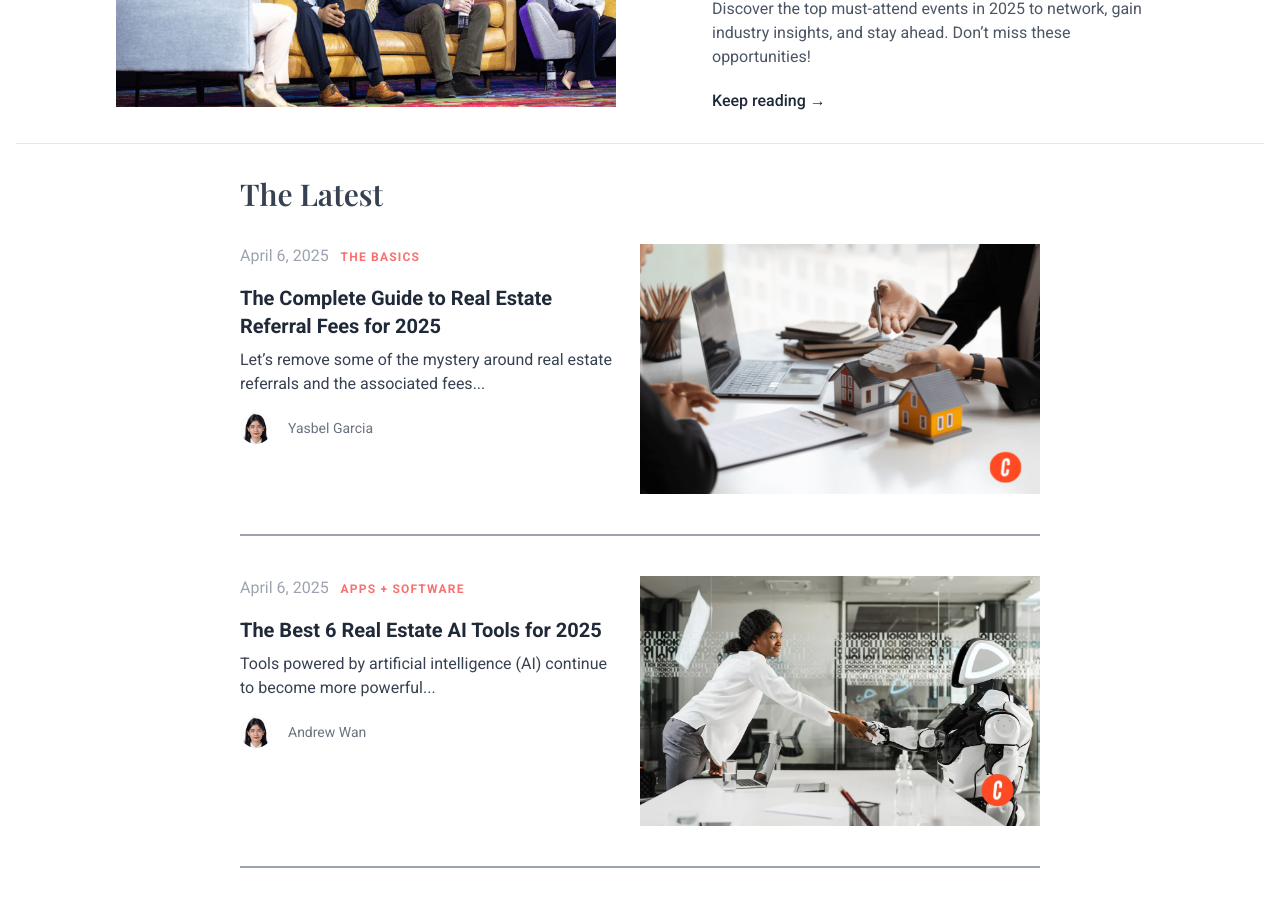
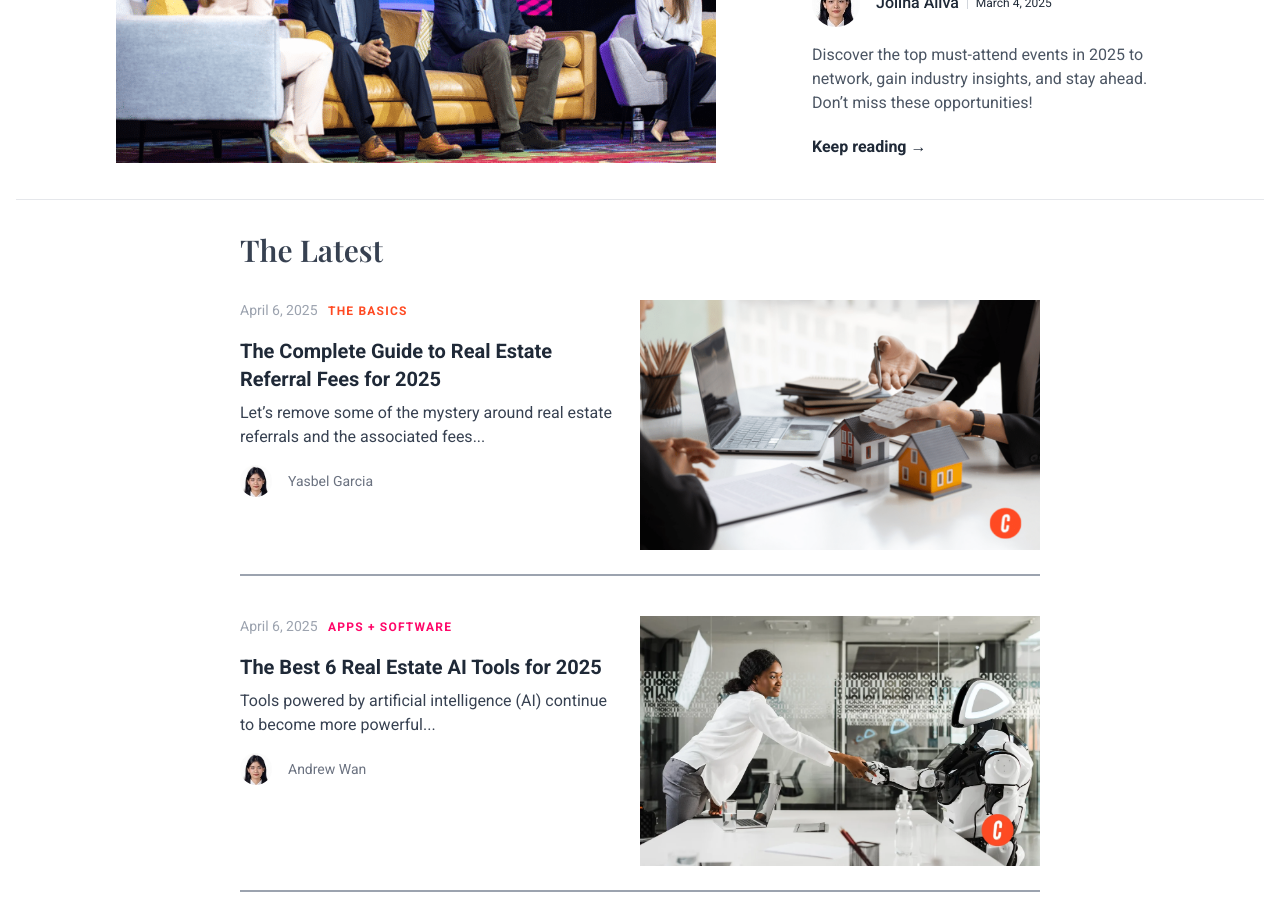
Before and after one commit to Divya-Chhabraa/blog-page, a React (Vite) app: page / in a window 1280 px wide. Shown: the part 280-1186 px from the top of the page. Built offline with nearby package versions, Linux system fonts and the light colour scheme.

Commit message:
category upd

```diff
--- a/src/components/ArticleCard.jsx
+++ b/src/components/ArticleCard.jsx
@@ -1,4 +1,5 @@
 import React from "react";
+import { categoryColors } from "../utils/categoryColors";
 
 export const ArticleCard = ({
   img,
@@ -7,16 +8,18 @@ export const ArticleCard = ({
   title,
   summary,
   author,
-}) => (
-  <div className="flex flex-col md:flex-row gap-6 border-b pb-6 w-full max-w-[50rem] mx-auto font-roboto
-                last:border-b-0 border-b-2 border-gray-400">
+}) => {
+  const color = categoryColors[category] || categoryColors.default;
+
+  return (
+    <div className="flex flex-col md:flex-row gap-6 border-b-2 border-gray-400 last:border-b-0 pb-6 w-full max-w-[50rem] mx-auto font-roboto">
       <div className="flex-1">
-      <p className="text-s text-gray-400">
-        {date} &nbsp;  <span className={"text-xs text-red-400 font-black tracking-widest"}>{category}</span>
+        <p className="text-s md:text-sm text-gray-400">
+          {date} &nbsp;&nbsp;
+          <span className={`font-black tracking-widest text-[12px] ${color}`}>{category}</span>
         </p>
 
         <h4 className="mt-4 text-lg md:text-xl font-bold">{title}</h4>
-
         <p className="mt-2 text-sm md:text-base text-gray-700">{summary}</p>
 
         <div className="flex items-center gap-4 mt-4">
@@ -28,7 +31,8 @@ export const ArticleCard = ({
       <img
         src={img}
         alt={title}
-      className="w-full md:w-[320px] lg:w-[400px] h-[200px] sm:h-[250px] sm:w-[400px] sm:mx-auto object-cover flex-shrink-0 mb-4 border-b:none"
+        className="w-full sm:w-[400px] md:w-[320px] lg:w-[400px] h-[200px] sm:h-[250px] object-cover flex-shrink-0 mb-4 md:mb-0"
       />
     </div>
   );
+};
--- a/src/components/CategorySection.jsx
+++ b/src/components/CategorySection.jsx
@@ -1,28 +1,34 @@
 import React from "react";
 import { HiOutlineArrowNarrowRight } from "react-icons/hi";
 import { ACards } from "./ACards";
+import { categoryColors } from "../utils/categoryColors";
 
-export const CategorySection = ({ title, articles }) => (
+export const CategorySection = ({ title, articles }) => {
+  const color = categoryColors[title] || categoryColors.default;
+
+  return (
     <section className="mb-10">
       <header className="flex items-center justify-between mb-4">
-      <h2 className="text-4xl font-black my-8 text-[31px] text-[#E14242] md:text-3xl">{title}</h2>
+        <h2 className="text-4xl font-black my-8 text-[31px] text-[#E14242] md:text-3xl">
+          {title}
+        </h2>
+
         <a
           href="#"
-        className="text-s font-bold text-gray-500 hover:underline flex items-center gap-1 text-[#E14242] font-roboto"
+          className={`text-sm font-bold flex items-center gap-1 font-roboto ${color}`}
         >
           all posts
-        <HiOutlineArrowNarrowRight className="h-3.5 w-3.5" />
+          <HiOutlineArrowNarrowRight className={`h-3.5 w-3.5 ${color}`} />
         </a>
       </header>
 
-    {/* cards */}
       <div className="grid grid-cols-1 sm:grid-cols-2 md:grid-cols-3 gap-6">
         {articles.map((a) => (
           <ACards key={a.title} {...a} category={title} />
-
         ))}
       </div>
 
       <div className="h-px bg-gray-200 mt-6" />
     </section>
   );
+};
--- a/src/components/HeroSection.jsx
+++ b/src/components/HeroSection.jsx
@@ -5,7 +5,7 @@ export const HeroSection = () => (
     <img
       src="/images/hero.png"
       alt="Real Estate Conference"
-      className="w-full sm:w-[420px] md:w-[500px] h-auto flex-shrink-0 my-6 "
+      className="w-full sm:w-[420px] md:w-[600px] h-auto flex-shrink-0 my-6 "
     />
 
     <div className="flex-1 flex flex-col justify-center md:ml-16">
@@ -35,7 +35,7 @@ export const HeroSection = () => (
         and stay ahead. Don’t miss these opportunities!
       </p>
 
-      <a href="#" className="mt-5 text-sm md:text-base font-medium font-roboto sm:pb-2">
+      <a href="#" className="mt-5 text-sm md:text-base font-black font-roboto sm:pb-2">
         Keep reading →
       </a>
     </div>
--- a/src/components/MissionSection.jsx
+++ b/src/components/MissionSection.jsx
@@ -4,7 +4,7 @@ export const MissionSection = () => (
   <section className="my-16 sm:my-20 px-4 sm:px-6 md:px-4 grid gap-8 md:grid-cols-3">
     <div className="flex flex-col">
       <h3 className="text-2xl sm:text-3xl font-semibold">Our Mission</h3>
-      <a href="#" className="mt-2 sm:mt-3 text-sm font-medium text-red-600 hover:underline">
+      <a href="#" className="mt-2 sm:mt-3 text-sm font-bold text-[#FF0769] hover:underline">
         more →
       </a>
     </div>
--- a/src/utils/categoryColors.js
+++ b/src/utils/categoryColors.js
@@ -1,8 +1,9 @@
-// utils/categoryColors.js
-export const categoryTextColors = {
-  Marketing: "text-red-600",
-  "Lead Gen": "text-emerald-600",
-  "Tech Reviews": "text-indigo-600",
-  News: "text-blue-600",
-  default: "text-gray-600",
+export const categoryColors = {
+  "THE BASICS":        "text-[#FF4A23]",
+  "APPS + SOFTWARE":   "text-[#FF0769]",
+  "REAL ESTATE HUMOR": "text-[#000000]",
+  "Marketing":           "text-[#08708A]",
+  "Lead Generation":   "text-[#00B4C8]",
+  "Tech Reviews":      "text-[#FF0769]",
+  default:             "text-[#FF4A23]",
 };
```
Lines whose indentation alone changed are shown as unchanged.
